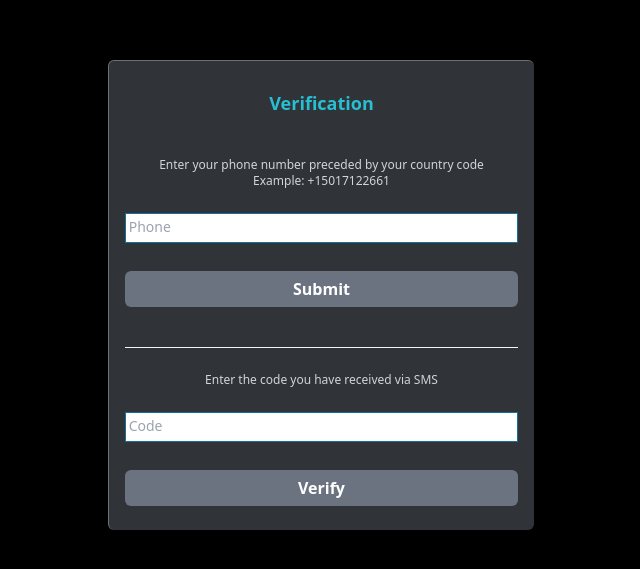
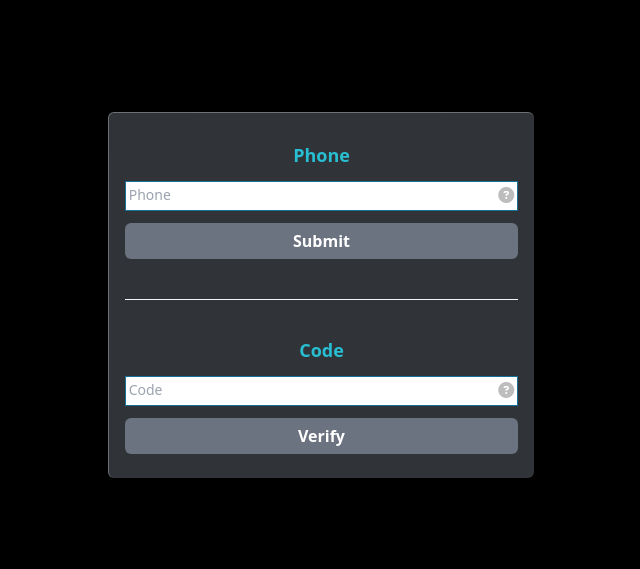
Before and after one commit to F-Naddaf/CRAC, a Vue app in the folder client/: page /phone in a window 1280 px wide. Shown: the part 105-674 px from the top of the page, without its empty margins (319-959 px from the left). Built offline with nearby package versions, Linux system fonts and the light colour scheme; no server answers; what vue3-google-oauth2 would draw is missing.

Commit message:
Add question icon to show the input info message

```diff
--- a/client/src/assets/tailwind.css
+++ b/client/src/assets/tailwind.css
@@ -31,7 +31,7 @@
   @apply flex justify-center items-center bg-secondary-200 w-full h-9 rounded-md text-white font-semibold mt-4
 }
 .disabledButton {
-  @apply flex justify-center items-center bg-gray-500 w-full h-9 rounded-md text-white font-semibold mt-4
+  @apply flex justify-center items-center bg-gray-500 w-full h-9 rounded-md text-white font-semibold
 }
 .verifyPhoneInput {
   @apply text-sm font-medium p-1 w-full border border-secondary-100
@@ -54,3 +54,15 @@
 .cameraShadowSecondary {
   @apply absolute w-8 h-6 -top-1 left-1 bg-secondary-100 rounded-md z-0 blur-sm
 }
+.phonePageHeader {
+  @apply text-lg font-semibold mt-3 text-secondary-200
+}
+.lineDivider {
+  @apply w-full h-px bg-gray-100 mt-2 mb-6
+}
+.infoMessage {
+  @apply text-xs text-gray-300 mt-4 mb-3 w-10/12 text-center
+}
+.inputContainer {
+  @apply flex flex-col justify-center items-center w-full relative m-0 p-0
+}
--- a/client/src/views/ConformPhone.vue
+++ b/client/src/views/ConformPhone.vue
@@ -1,11 +1,11 @@
 <template>
   <div class="card">
-    <h1 class="text-lg font-semibold mb-10 mt-3 text-secondary-200">Verification</h1>
+    <h1 class="phonePageHeader">Phone</h1>
     <div class="w-full flex flex-col items-center mb-8">
-      <p class="text-xs text-gray-300 mb-3 w-10/12 text-center">
-        Enter your phone number preceded by your country code Example: +15017122661
+      <p class="infoMessage" v-show="showPhoneInfo">
+        Enter your phone number preceded by +31 and without any spaces or other characters. Example: +31612345678
       </p>
-      <div class="flex flex-col justify-center items-center w-full relative m-0 p-0 ">
+      <div class="inputContainer">
         <input :id="phoneInput.id" :type="phoneInput.type" :pattern="phoneInput.pattern" v-model="phone"
           @input="phoneInputValue = $event.target.value"
           class="text-sm font-medium p-1 m-3 w-full border border-secondary-100 focus:outline-none peer" ref="input"
@@ -13,17 +13,21 @@
         <label :for="phoneInput.id"
           class="absolute text-sm left-1 top-4 text-gray-400 cursor-text transition-all peer-focus:-top-2 peer-focus:text-primary-200 peer-focus:font-semibold peer-focus:left-1 peer-focus:text-sm"
           :class="{ 'active': phoneInputValue !== '' }">Phone</label>
+        <button class="info" @click="showPhoneInfo = !showPhoneInfo">
+          <i class="fa-solid fa-circle-question"></i>
+        </button>
       </div>
       <button @click="handelPhone" :class="[isPhoneValid ? 'enabledButton' : 'disabledButton']" :disabled="!isPhoneValid">
         Submit
       </button>
     </div>
-    <span class="w-full h-px bg-gray-100 mt-2 mb-6"></span>
+    <span class="lineDivider"></span>
     <div class="w-full flex flex-col items-center mb-2">
-      <p class="text-xs text-gray-300 mb-3 w-10/12 text-center">
+      <h1 class="phonePageHeader">Code</h1>
+      <p class="infoMessage" v-show="showCodeInfo">
         Enter the code you have received via SMS
       </p>
-      <div class="flex flex-col justify-center items-center w-full relative m-0 p-0 ">
+      <div class="inputContainer">
         <input :id="codeInput.id" :type="codeInput.type" :pattern="codeInput.pattern" v-model="code"
           @input="codeInputValue = $event.target.value"
           class="text-sm font-medium p-1 m-3 w-full border border-secondary-100 focus:outline-none peer" ref="input"
@@ -31,6 +35,9 @@
         <label :for="codeInput.id"
           class="absolute text-sm left-1 top-4 text-gray-400 cursor-text transition-all peer-focus:-top-2 peer-focus:text-primary-200 peer-focus:font-semibold peer-focus:left-1 peer-focus:text-sm"
           :class="{ 'active': codeInputValue !== '' }">Code</label>
+        <button class="info" @click="showCodeInfo = !showCodeInfo">
+          <i class="fa-solid fa-circle-question"></i>
+        </button>
       </div>
       <button @click="handelVerify" :class="[isCodeValid ? 'enabledButton' : 'disabledButton']" :disabled="!isCodeValid">
         Verify
@@ -65,6 +72,14 @@ export default {
     }
     const phone = ref('');
     const code = ref('');
+    const showPhoneInfo = ref(false);
+    const showCodeInfo = ref(false);
+    const phoneToggleInfo = () => {
+      showPhoneInfo.value = !showPhoneInfo.value;
+    };
+    const codeToggleInfo = () => {
+      showCodeInfo.value = !showCodeInfo.value;
+    };
 
     const handelPhone = async () => {
       try {
@@ -81,7 +96,6 @@ export default {
         console.error(error)
       }
     }
-
     const router = useRouter()
     const handelVerify = async () => {
       const serviceId = localStorage.getItem("serviceId")
@@ -118,6 +132,10 @@ export default {
       handelVerify,
       isPhoneValid,
       isCodeValid,
+      showPhoneInfo,
+      showCodeInfo,
+      phoneToggleInfo,
+      codeToggleInfo
     }
   }
 }
@@ -131,4 +149,19 @@ export default {
   left: 0.25rem;
   color: rgb(243 244 246);
 }
+
+.info {
+  cursor: pointer;
+}
+
+.fa-solid {
+  position: absolute;
+  display: flex;
+  align-items: center;
+  justify-content: center;
+  top: 18px;
+  right: 4px;
+  font-size: 16px;
+  color: rgb(189, 189, 189);
+}
 </style>
```
